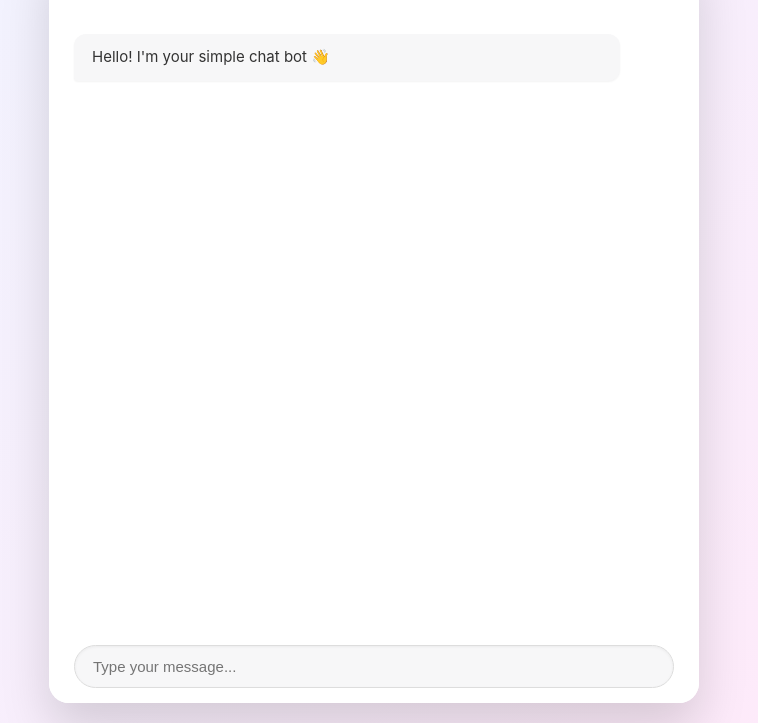
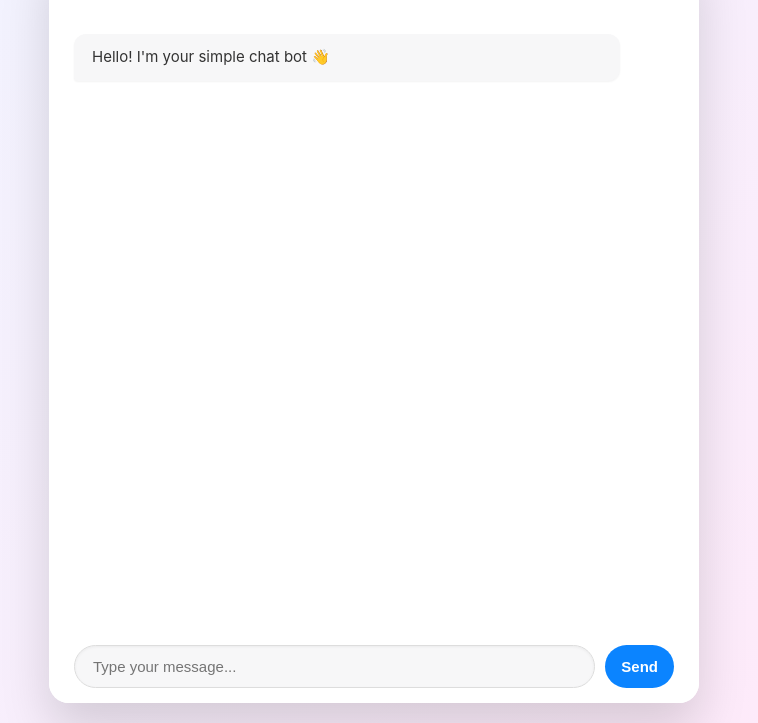
Before and after one commit to Andrei-director/my-chat-clone, a website: page index.html in a window 1280 px wide. Shown: the part 77-800 px from the top of the page, without its empty margins (266-1024 px from the left). Drawn offline with Linux system fonts and the light colour scheme.

Commit message:
Enhance button styles and visibility
Updated button styles and removed display none.

```diff
--- a/style.css
+++ b/style.css
@@ -116,7 +116,22 @@ input[type="text"]:focus {
 }
 
 button {
-    display: none; /* Убираем кнопку "Send" для дизайна, как в видео */
+    background: #0b84ff; /* Яркий голубой цвет */
+    color: white;
+    border: none;
+    padding: 10px 16px;
+    margin-left: 10px; /* Отступ от поля ввода */
+    border-radius: 25px; /* Очень скругленные углы */
+    cursor: pointer;
+    font-weight: bold;
+    font-size: 15px;
+    width: auto; /* Позволяем кнопке быть нужной ширины */
+    transition: background 0.2s;
+    /* Убрано: display: none; */
+}
+
+button:hover {
+    background: #006ee6; /* Немного темнее при наведении */
 }
 
 /* Адаптивность для меньших экранов */
```
